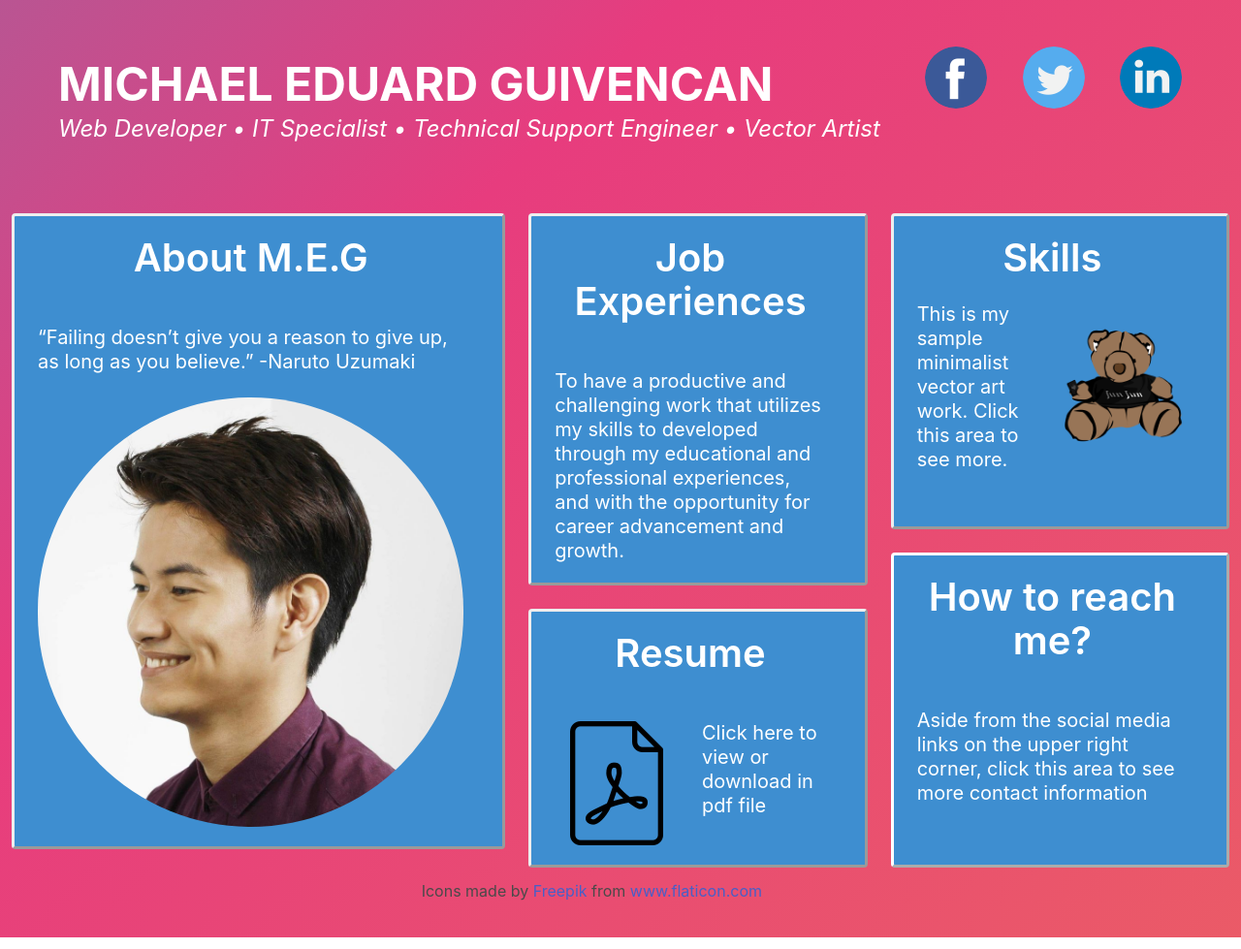
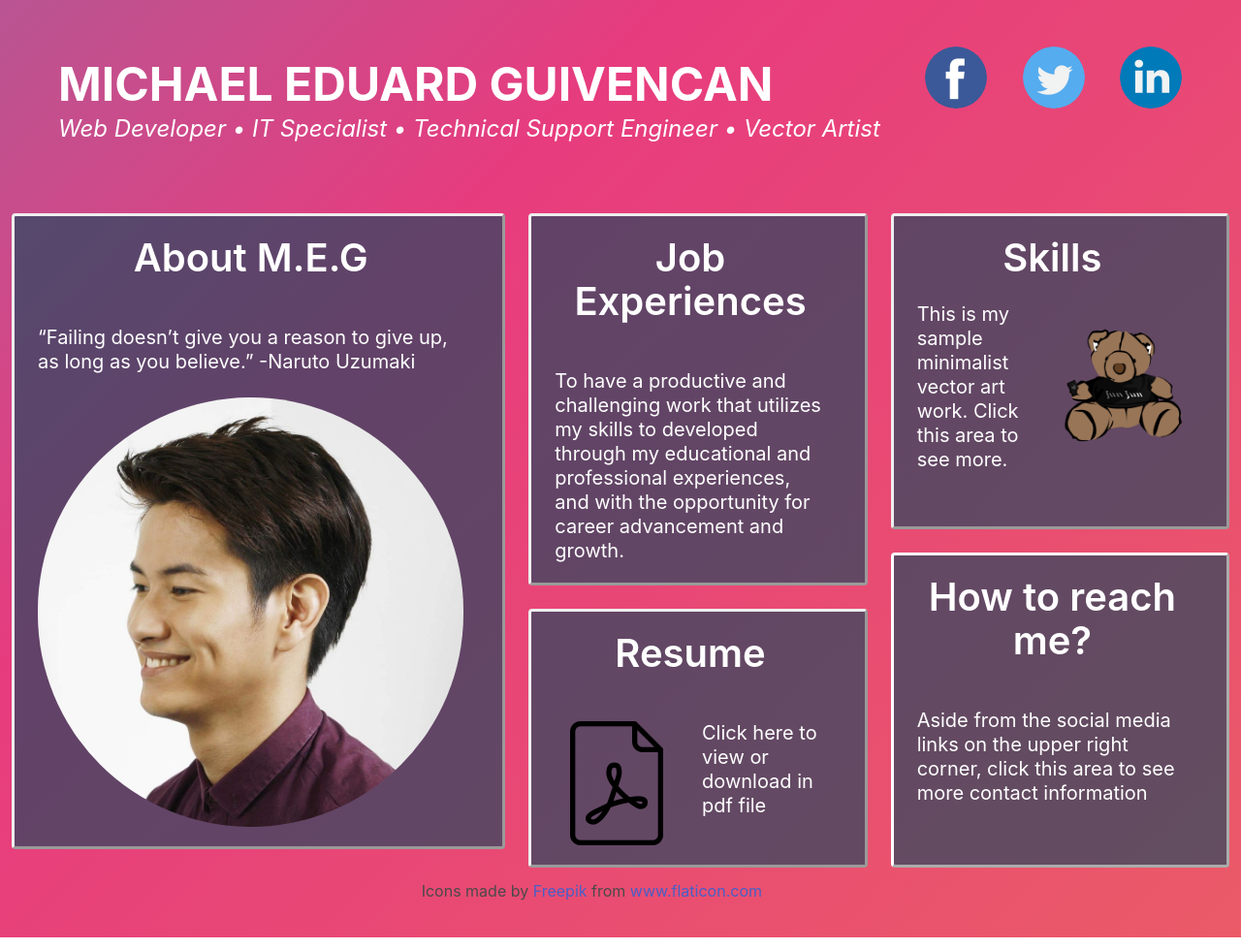
Before and after one commit to meguivencan/meguivencan.github.io, a plain HTML site: page index.html in a window 1280 px wide. Shown: the whole page at 97% size. Drawn offline with nearby package versions, Linux system fonts and the light colour scheme.

Commit message:
edited tile opacity

```diff
--- a/index.html
+++ b/index.html
@@ -61,7 +61,14 @@
 
       .tile-border {
       	border-style: outset;
+      	background: rgba(10, 70, 90, 0.6);
       }
+
+      .title{
+      	opacity: 1;
+      }
+
+
 
     </style>
 
@@ -115,7 +122,7 @@
         <div class="tile">
           <div class="tile is-parent is-5">
             <a href="pages/aboutme.html">
-              <article class="tile is-child notification is-info tile-grow tile-border">
+              <article class="tile is-child notification has-text-white tile-grow tile-border">
                 <p class="title has-text-centered is-size-2">About M.E.G</p>
                 <br />
                 <p class="subtitle">“Failing doesn’t give you a reason to give up, as long as you believe.” -Naruto Uzumaki</p>
@@ -126,7 +133,7 @@
             </a>
           </div>
           <div class="tile is-parent is-vertical">
-            <a href="pages/jobexperience.html" class="is-child notification is-info tile tile-grow  tile-border">
+            <a href="pages/jobexperience.html" class="is-child notification tile tile-grow  tile-border has-text-white">
               <article class="">
                 <p class="title has-text-centered is-size-2">Job Experiences</p>
                 <br/ >
@@ -134,7 +141,7 @@
                 To have a productive and challenging work that utilizes my skills to developed through my educational and professional experiences, and with the opportunity for career advancement and growth.</p>
             </article>
             </a>
-            <a href="document/resume-michael.pdf" download="Michael_Resume" class="tile is-child notification is-info  tile-grow  tile-border">
+            <a href="document/resume-michael.pdf" download="Michael_Resume" class="tile is-child notification tile-grow has-text-white tile-border">
             	<article class="">
 	              <p class="title has-text-centered  is-size-2">Resume</p>
 	              <br />
@@ -152,7 +159,7 @@
 
           </div>
           <div class="tile is-parent is-vertical">
-            <a href="pages/skills.html" class="is-child notification  is-info tile tile-grow  tile-border">
+            <a href="pages/skills.html" class="is-child notification tile tile-grow  tile-border has-text-white">
               <article class="">
                 		<p class="title has-text-centered  is-size-2">Skills</p>
 
@@ -170,7 +177,7 @@
             </article>
             </a>
 
-          <a href="" class="tile is-child notification  is-info  tile-grow  tile-border" id="modal-open">
+          <a href="" class="tile is-child notification  tile-grow  tile-border has-text-white" id="modal-open">
             <article class="">
               <p class="title has-text-centered  is-size-2">How to reach me?</p>
               <br />
```
